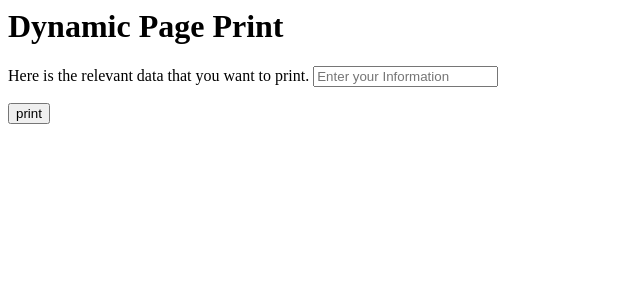
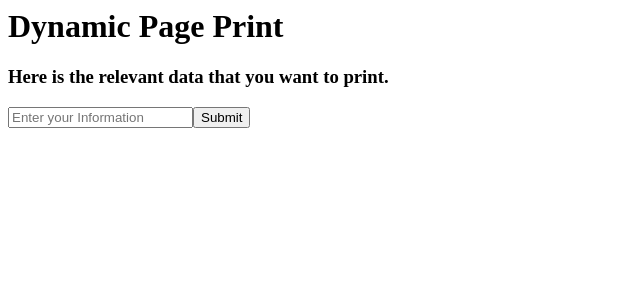
Before and after one commit to sagarkarade/angular-PrintPreview, an Angular app: page / in a window 1280 px wide. Shown: the top 300 px of the page, without its empty margins (0-640 px from the left). Built offline with nearby package versions, Linux system fonts and the light colour scheme; what @ngx-formly/bootstrap, @ngx-formly/core, ngx-print would draw is missing.

Commit message:
1 file modified

```diff
--- a/src/app/main-page/main-page.component.html
+++ b/src/app/main-page/main-page.component.html
@@ -1,6 +1,6 @@
 <h1>Dynamic Page Print</h1>
-<p>
-  Here is the relevant data that you want to print.
-  <input type="text" placeholder="Enter your Information" />
-</p>
-<button (click)="printPage()">print</button>
+
+<h3>Here is the relevant data that you want to print.</h3>
+<input type="text" placeholder="Enter your Information" />
+
+<button (click)="printPage()">Submit</button>
```
